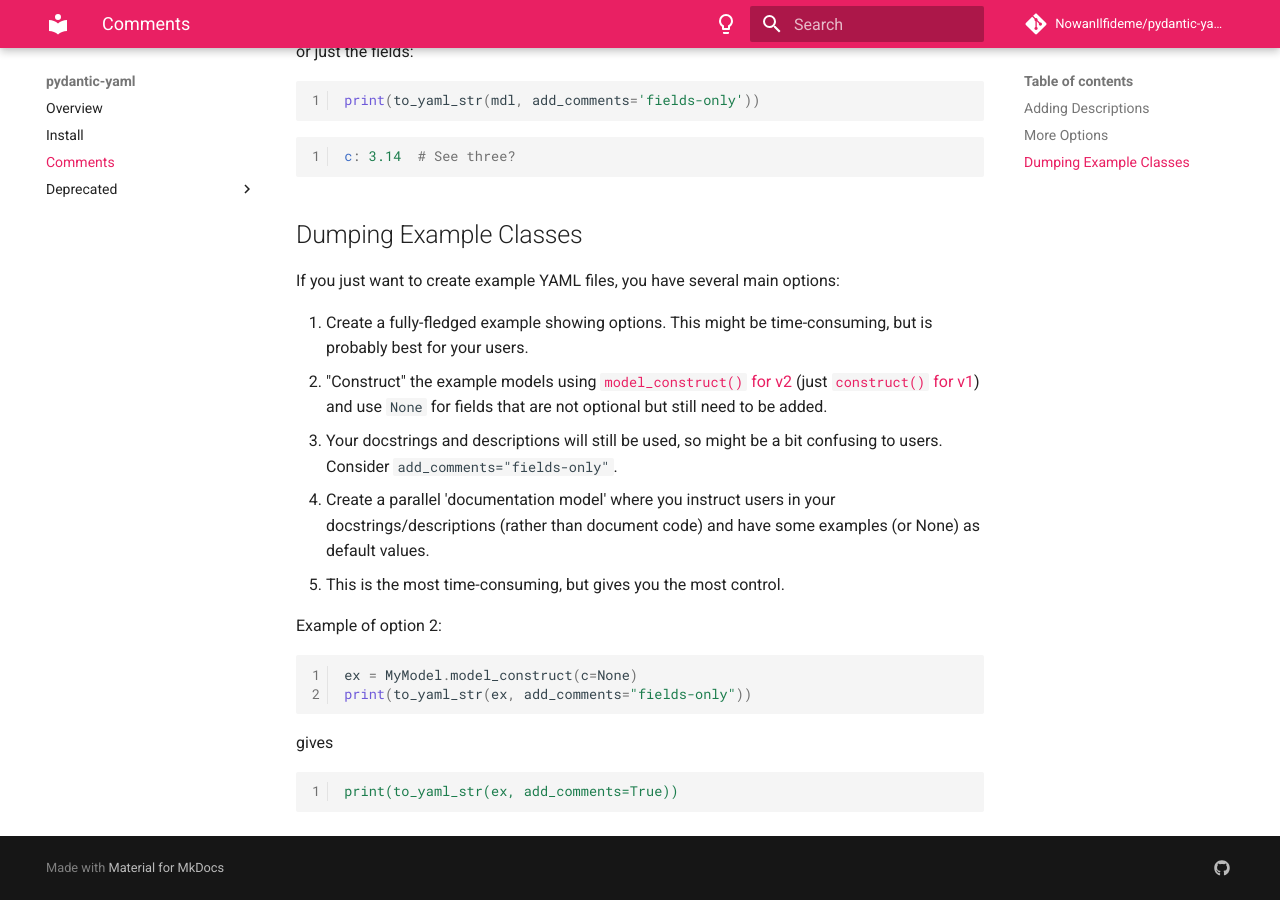
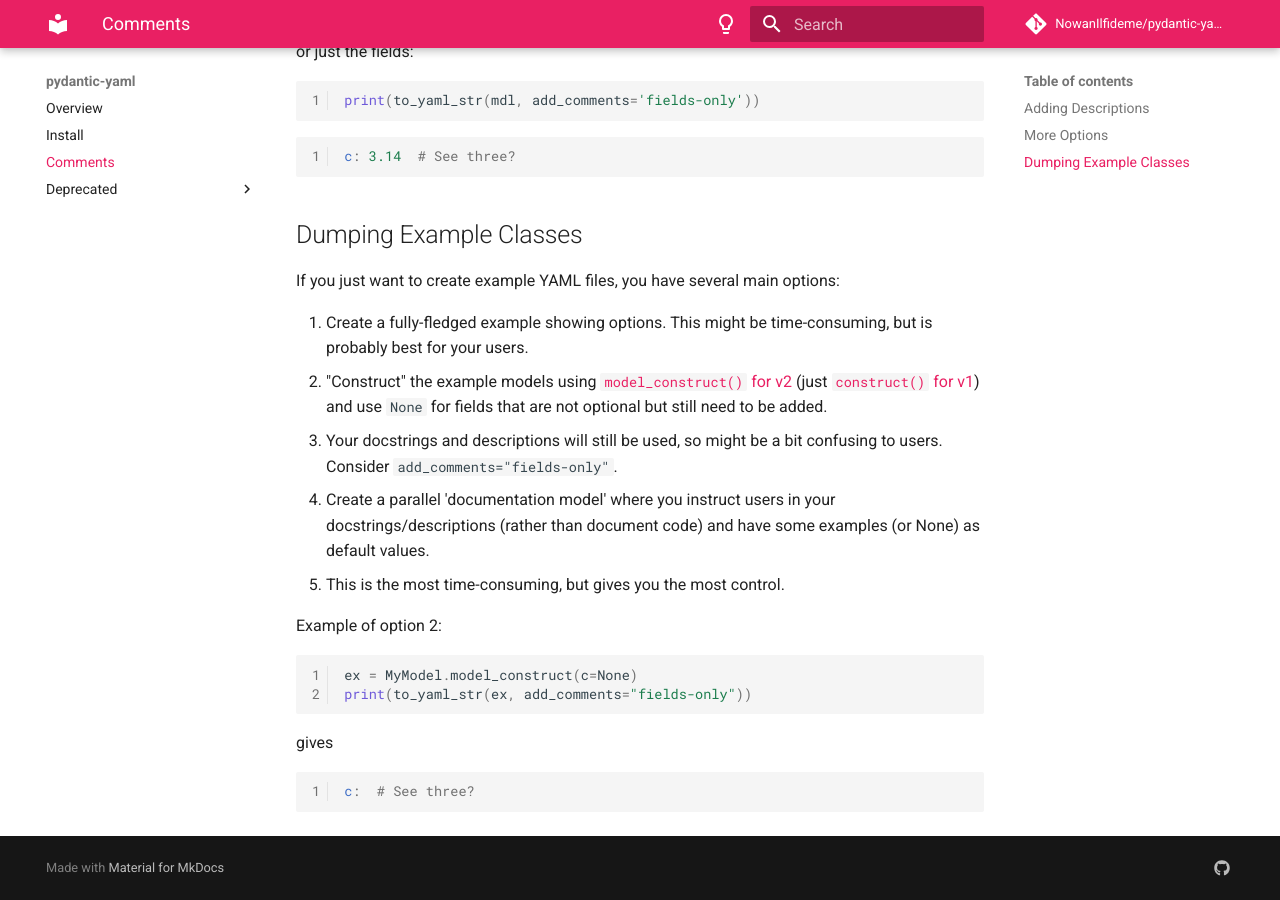
Before and after one commit to NowanIlfideme/pydantic-yaml, an MkDocs documentation site: the page built from docs/comments.md, in a window 1280 px wide and 900 px high, scrolled down 1337 px. Built offline with MkDocs 1.6.1 and Material for MkDocs 9.7.7, drawn with Linux system fonts in a browser that asks for light colours; comment, search, counter and statistics services are not loaded.

Commit message:
Fix the example output.

````diff
--- a/docs/comments.md
+++ b/docs/comments.md
@@ -95,5 +95,5 @@ print(to_yaml_str(ex, add_comments="fields-only"))
 gives
 
 ```yaml
-print(to_yaml_str(ex, add_comments=True))
+c:  # See three?
 ```
````
